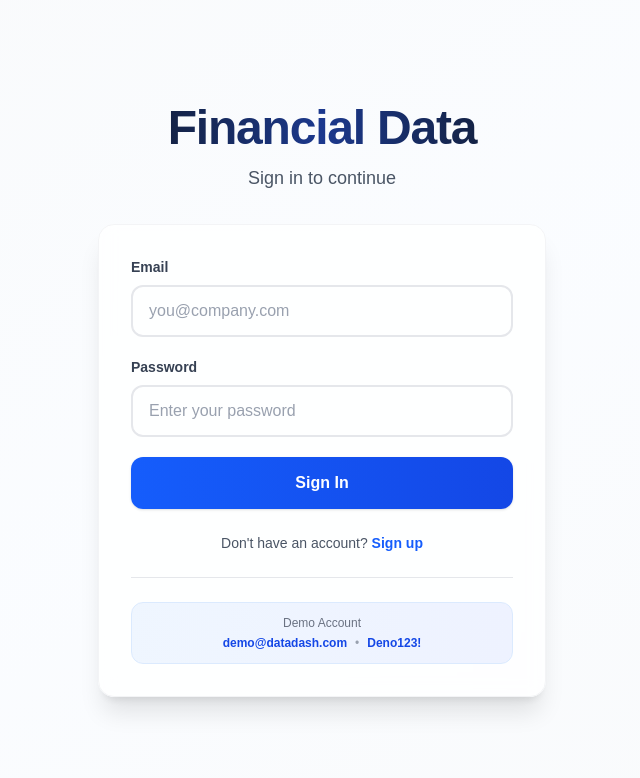
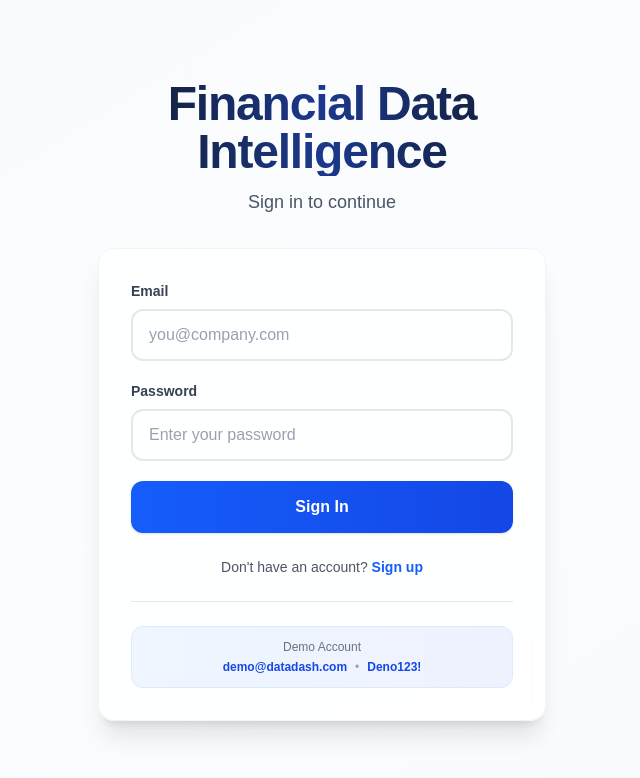
Before and after one commit to drsullivan13/alt-data-dashboard, a Next.js app: page /login in a window 1280 px wide. Shown: the top 778 px of the page, without its empty margins (318-958 px from the left). Built offline with nearby package versions, Linux system fonts and the light colour scheme; no server answers.

Commit message:
Updates login title

```diff
--- a/src/app/login/page.tsx
+++ b/src/app/login/page.tsx
@@ -59,7 +59,7 @@ export default function LoginPage() {
       <div className="max-w-md w-full">
         <div className="text-center mb-8">
           <h1 className="text-5xl font-bold bg-gradient-to-r from-gray-900 via-blue-900 to-gray-900 bg-clip-text text-transparent mb-3 tracking-tight">
-            Financial Data
+            Financial Data Intelligence
           </h1>
           <p className="text-lg text-gray-600">Sign in to continue</p>
         </div>
--- a/src/app/signup/page.tsx
+++ b/src/app/signup/page.tsx
@@ -120,7 +120,7 @@ export default function SignupPage() {
       <div className="max-w-md w-full">
         <div className="text-center mb-8">
           <h1 className="text-5xl font-bold bg-gradient-to-r from-gray-900 via-blue-900 to-gray-900 bg-clip-text text-transparent mb-3 tracking-tight">
-            Financial Data
+            Financial Data Intelligence
           </h1>
           <p className="text-lg text-gray-600">Create your account</p>
         </div>
```
